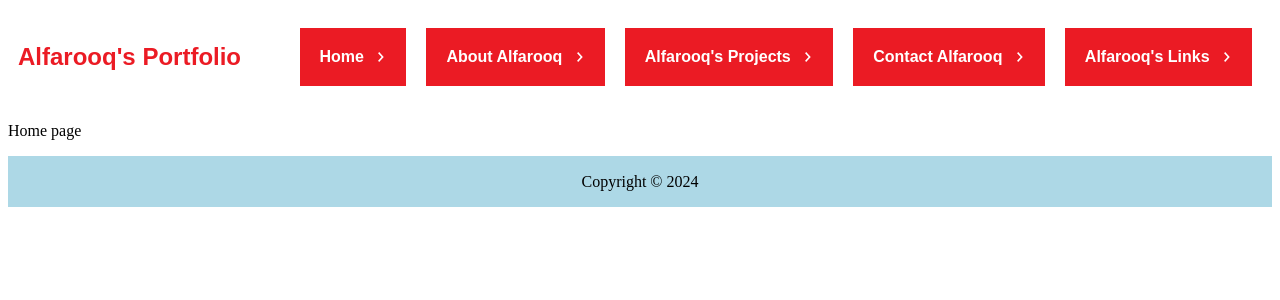
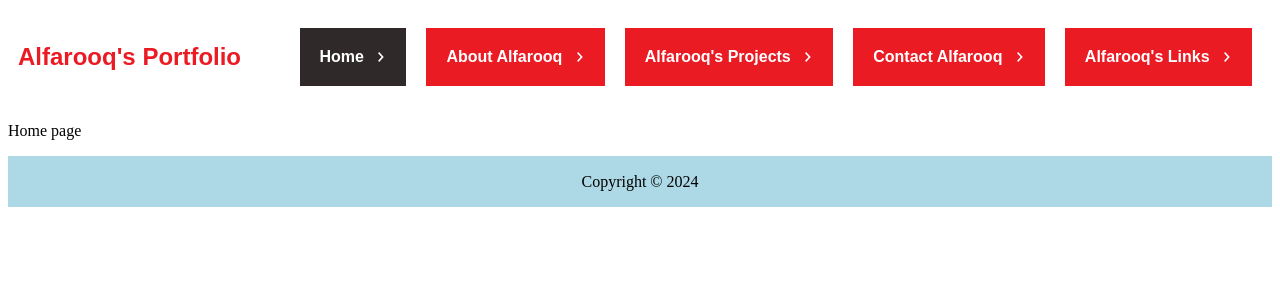
Before and after one commit to AlfarooqAlmenghawi/Alfarooq-Portfolio, a React (Vite) app: page / in a window 1280 px wide. Shown: the top 300 px of the page. Built offline with nearby package versions, Linux system fonts and the light colour scheme; a web font is replaced by a local one.

Commit message:
Complete basic main styling for Header.jsx

```diff
--- a/src/components/Header/Header.css
+++ b/src/components/Header/Header.css
@@ -35,8 +35,6 @@ header {
   font-size: 1em;
   margin: 10px;
   text-decoration: none;
-  transition: color 0.2s ease, background-color 0.2s ease,
-    text-decoration 0.2s ease;
   color: "inherit";
   position: relative;
   text-align: center; /* Centers text without flex */
@@ -71,7 +69,7 @@ header {
   z-index: -1;
 }
 
-/* .individual-link-active-page {
+.individual-link-active-page {
   color: #ffffff;
   background-color: #302929;
   font-weight: bold;
@@ -79,15 +77,13 @@ header {
   font-size: 1em;
   margin: 10px;
   text-decoration: none;
-  transition: color 0.2s ease, background-color 0.2s ease,
-    text-decoration 0.2s ease;
   color: "inherit";
   position: relative;
   text-align: center;
   display: inline-block;
   vertical-align: middle;
   z-index: 10;
-} */
+}
 
 .arrow-icon {
   width: 10px;
--- a/src/components/Header/Header.jsx
+++ b/src/components/Header/Header.jsx
@@ -22,10 +22,29 @@ const Header = () => {
       <header>
         <h1 className="portfolio-title">Alfarooq's Portfolio</h1>
         <div className="all-the-links">
+          {url.pathname === "/" ? (
+            <Link
+              className="individual-link-active-page"
+              to="/"
+              data-text="Home"
+            >
+              Home {arrowIcon}
+            </Link>
+          ) : (
             <Link className="individual-link" to="/" data-text="Home">
               Home {arrowIcon}
             </Link>
+          )}
 
+          {url.pathname === "/about-alfarooq" ? (
+            <Link
+              className="individual-link-active-page"
+              to="/about-alfarooq"
+              data-text="About Alfarooq"
+            >
+              About Alfarooq {arrowIcon}
+            </Link>
+          ) : (
             <Link
               className="individual-link"
               to="/about-alfarooq"
@@ -33,7 +52,17 @@ const Header = () => {
             >
               About Alfarooq {arrowIcon}
             </Link>
+          )}
 
+          {url.pathname === "/alfarooq's-projects" ? (
+            <Link
+              className="individual-link-active-page"
+              to="/alfarooq's-projects"
+              data-text="Alfarooq's Projects"
+            >
+              Alfarooq's Projects {arrowIcon}
+            </Link>
+          ) : (
             <Link
               className="individual-link"
               to="/alfarooq's-projects"
@@ -41,6 +70,17 @@ const Header = () => {
             >
               Alfarooq's Projects {arrowIcon}
             </Link>
+          )}
+
+          {url.pathname === "/contact-alfarooq" ? (
+            <Link
+              className="individual-link-active-page"
+              to="/contact-alfarooq"
+              data-text="Contact Alfarooq"
+            >
+              Contact Alfarooq {arrowIcon}
+            </Link>
+          ) : (
             <Link
               className="individual-link"
               to="/contact-alfarooq"
@@ -48,6 +88,17 @@ const Header = () => {
             >
               Contact Alfarooq {arrowIcon}
             </Link>
+          )}
+
+          {url.pathname === "/alfarooq's-links" ? (
+            <Link
+              className="individual-link-active-page"
+              to="/alfarooq's-links"
+              data-text="Alfarooq's Links"
+            >
+              Alfarooq's Links {arrowIcon}
+            </Link>
+          ) : (
             <Link
               className="individual-link"
               to="/alfarooq's-links"
@@ -55,6 +106,7 @@ const Header = () => {
             >
               Alfarooq's Links {arrowIcon}
             </Link>
+          )}
         </div>
       </header>
     </>
```
Lines whose indentation alone changed are shown as unchanged.
